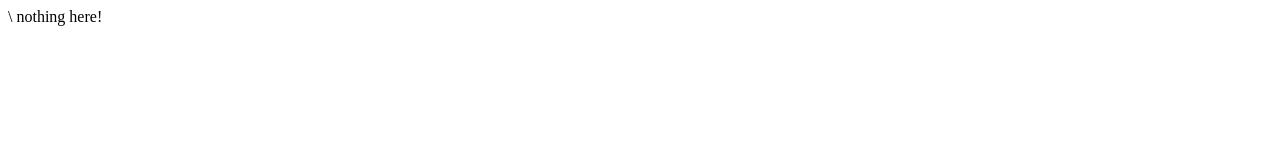
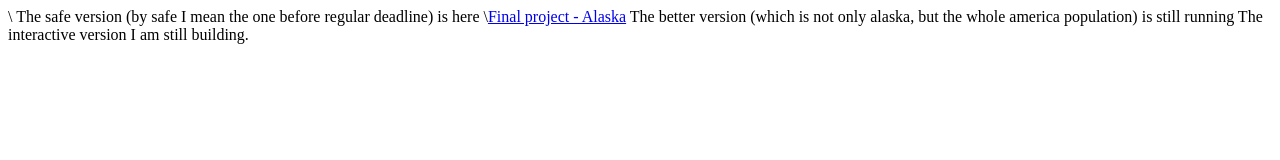
Before and after one commit to EvanYangAB/yyangdev.github.io, a plain HTML site: page index.html in a window 1280 px wide. Drawn offline with Linux system fonts and the light colour scheme.

Commit message:
update index

```diff
--- a/index.html
+++ b/index.html
@@ -4,6 +4,10 @@
 	<title>HI</title>
 </head>
 <body>
-nothing here!
+The safe version (by safe I mean the one before regular deadline) is here \<a href="https://evanyangab.github.io/final_project.html">Final project - Alaska</a>
+
+The better version (which is not only alaska, but the whole america population) is still running
+
+The interactive version I am still building.
 </body>
 </html>
```
